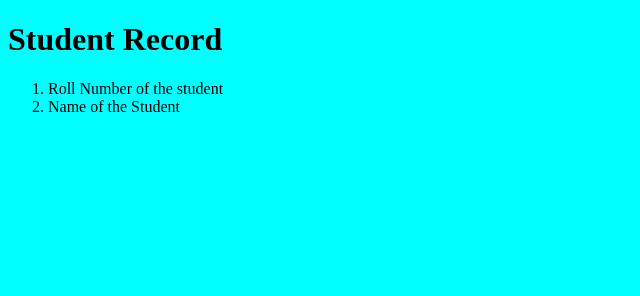
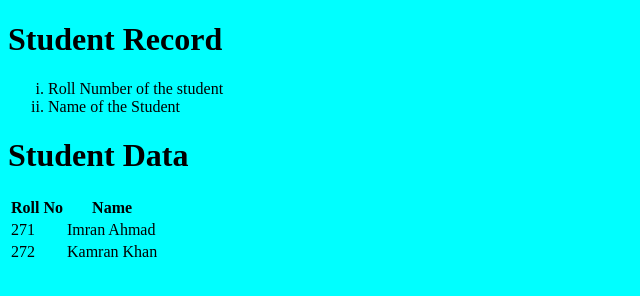
Before and after one commit to aliimran271/Rebase, a plain HTML site: page index.html in a window 1280 px wide. Shown: the whole page, without its empty margins (0-640 px from the left). Drawn offline with Linux system fonts and the light colour scheme.

Commit message:
Table Added on br table
Table and List are merged using rebase method

```diff
--- a/index.html
+++ b/index.html
@@ -1,15 +1,30 @@
 <!DOCTYPE html>
 <html>
 	<head>
-    		<title>HTML table bgcolor Attribute</title>
+    		<title>Student Management System</title>
 	</head>
 
 	<body bgcolor='cyan'>
     		<h1>Student  Record</h1>
-    		<ol>
+    		<ol type='i'>
     			<li>Roll Number of the student</li>
     			<li>Name of the Student</li>
     		</ol>
+    		<h1>Student Data</h1>
+    		<table>
+    			<tr>
+    				<th>Roll No</th>
+    				<th>Name</th>
+    			</tr>
+    			<tr>
+    				<td>271</td>
+    				<td>Imran Ahmad</td>
+    			</tr>
+    			<tr>
+    				<td>272</td>
+    				<td>Kamran Khan</td>
+    			</tr>
+    		</table>
     	</body>
 
 </html>
```
